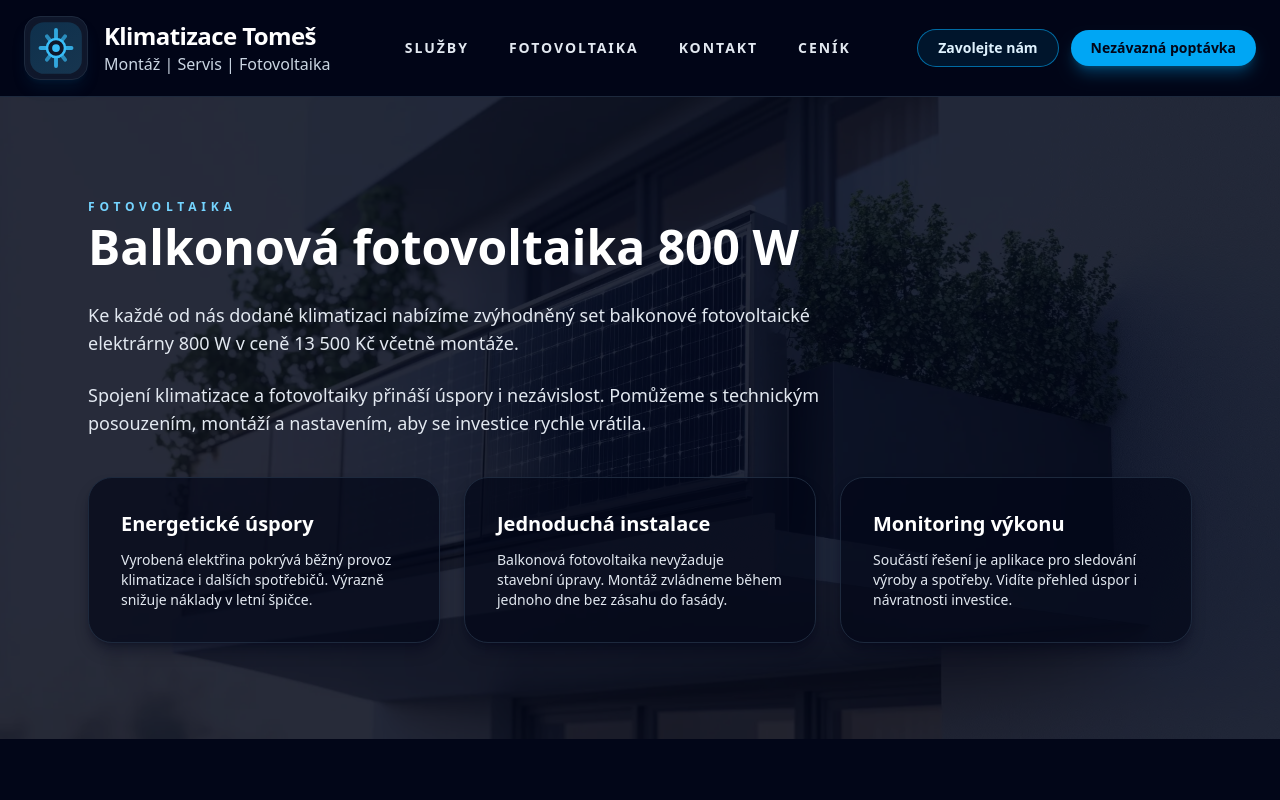
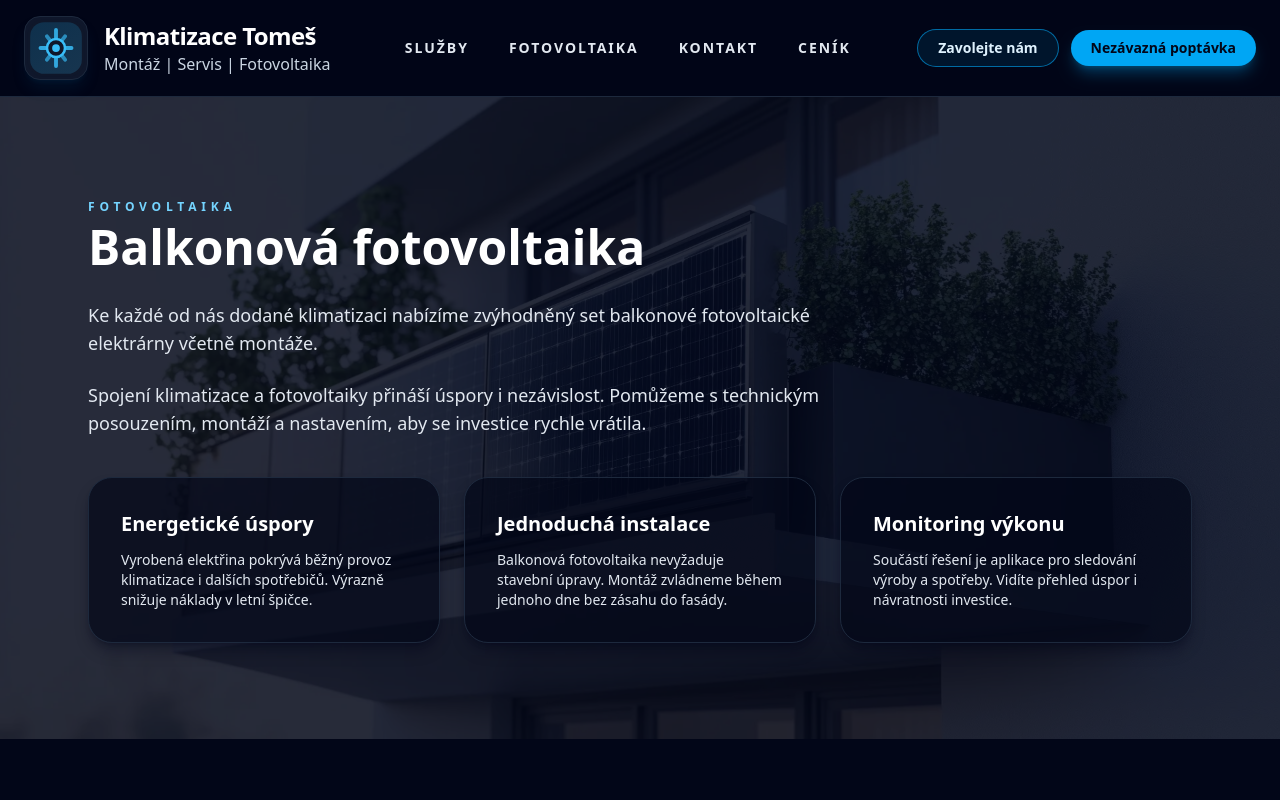
Before and after one commit to Klimatizace/KlimatizaceTomes, a Next.js app: page /fotovoltaika in a window 1280 px wide. Shown: the top 800 px of the page. Built offline with nearby package versions, Linux system fonts and the light colour scheme; no server answers.

Commit message:
Update cenik page and company data

```diff
--- a/src/app/cenik/page.tsx
+++ b/src/app/cenik/page.tsx
@@ -76,6 +76,7 @@ export default function PricingPage() {
               <div>
                 <dt className="text-xs tracking-[0.3em] text-slate-400 uppercase">Telefon</dt>
                 <dd className="text-lg font-semibold">{phonePrimary}</dd>
+                <dd className="text-lg font-semibold">{phoneSecondary}</dd>
               </div>
               <div>
                 <dt className="text-xs tracking-[0.3em] text-slate-400 uppercase">E-mail</dt>
--- a/src/data/company.ts
+++ b/src/data/company.ts
@@ -78,9 +78,9 @@ export const WINE_CELLAR_CONTENT = {
 };
 
 export const PHOTOVOLTAIC_CONTENT = {
-  heading: 'Balkonová fotovoltaika 800 W',
+  heading: 'Balkonová fotovoltaika',
   paragraphs: [
-    'Ke každé od nás dodané klimatizaci nabízíme zvýhodněný set balkonové fotovoltaické elektrárny 800 W v ceně 13 500 Kč včetně montáže.',
+    'Ke každé od nás dodané klimatizaci nabízíme zvýhodněný set balkonové fotovoltaické elektrárny včetně montáže.',
     'Spojení klimatizace a fotovoltaiky přináší úspory i nezávislost. Pomůžeme s technickým posouzením, montáží a nastavením, aby se investice rychle vrátila.',
   ],
   features: [
```
